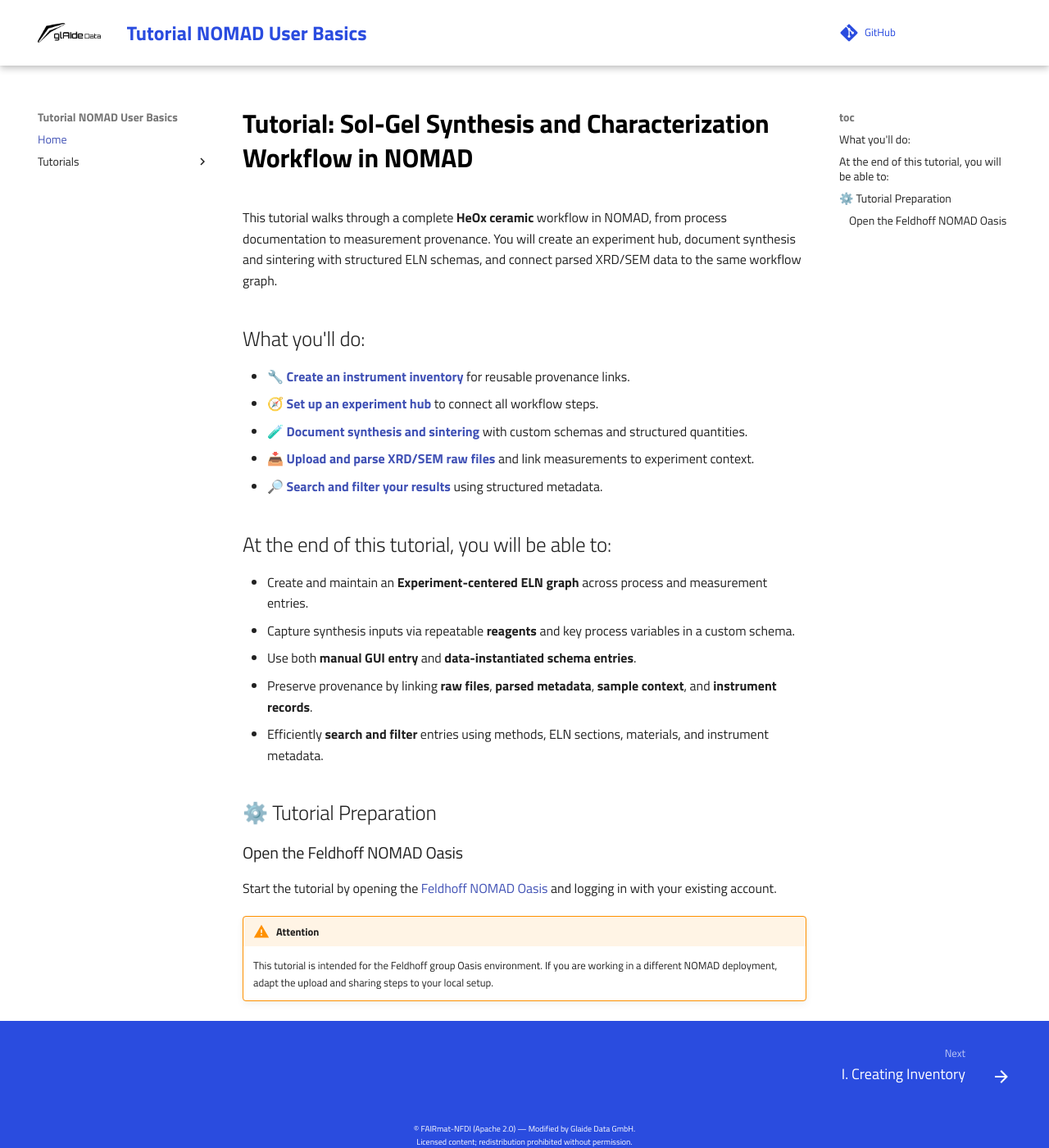
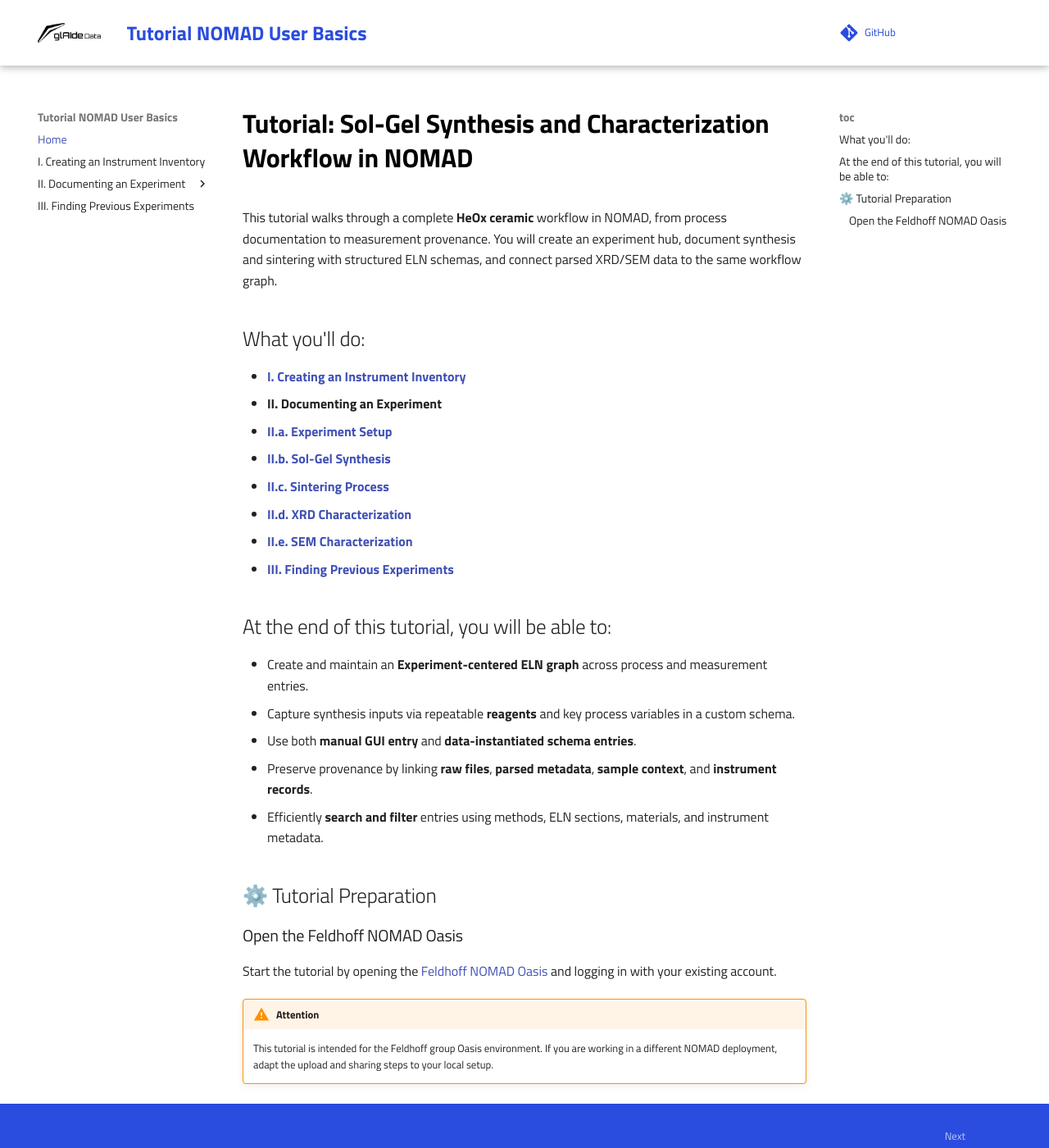
Before and after one commit to AK-Feldhoff-LUH/nomad-docs-ak-feldhoff, an MkDocs documentation site: the page built from docs/index.md, in a window 1280 px wide and 1400 px high. Shown: the whole window at 82% size. Built offline with MkDocs 1.6.1 and Material for MkDocs 9.7.7, drawn with Linux system fonts in a browser that asks for light colours; comment, search, counter and statistics services are not loaded; some of the changed text lies outside the part shown.

Commit message:
update nav naming

```diff
--- a/docs/index.md
+++ b/docs/index.md
@@ -4,11 +4,14 @@
 
 ## What you'll do:
 
-- 🔧 [**Create an instrument inventory**](01_inventory.md) for reusable provenance links.
-- 🧭 [**Set up an experiment hub**](02_experiment_substance.md) to connect all workflow steps.
-- 🧪 [**Document synthesis and sintering**](03_sol_gel_synthesis.md) with custom schemas and structured quantities.
-- 📥 [**Upload and parse XRD/SEM raw files**](05_xrd.md) and link measurements to experiment context.
-- 🔎 [**Search and filter your results**](07_finding_data.md) using structured metadata.
+- [**I. Creating an Instrument Inventory**](01_inventory.md)
+- **II. Documenting an Experiment**
+- [**II.a. Experiment Setup**](02_experiment_substance.md)
+- [**II.b. Sol-Gel Synthesis**](03_sol_gel_synthesis.md)
+- [**II.c. Sintering Process**](04_sintering_process.md)
+- [**II.d. XRD Characterization**](05_xrd.md)
+- [**II.e. SEM Characterization**](06_sem.md)
+- [**III. Finding Previous Experiments**](07_finding_data.md)
 
 ## At the end of this tutorial, you will be able to:
 - Create and maintain an **Experiment-centered ELN graph** across process and measurement entries.
--- a/mkdocs.yml
+++ b/mkdocs.yml
@@ -7,15 +7,14 @@
 
 nav:
   - Home: index.md
-  - Tutorials:
-    - I. Creating Inventory: 01_inventory.md
-    - II. Documenting Experiment:
-      - Experiment Setup: 02_experiment_substance.md
-      - a. Sol-Gel Synthesis: 03_sol_gel_synthesis.md
-      - b. Sintering Process: 04_sintering_process.md
-      - c. XRD Characterization: 05_xrd.md
-      - d. SEM Characterization: 06_sem.md
-    - III. Search and Find: 07_finding_data.md
+  - I. Creating an Instrument Inventory: 01_inventory.md
+  - II. Documenting an Experiment:
+    - a. Experiment Setup: 02_experiment_substance.md
+    - b. Sol-Gel Synthesis: 03_sol_gel_synthesis.md
+    - c. Sintering Process: 04_sintering_process.md
+    - d. XRD Characterization: 05_xrd.md
+    - e. SEM Characterization: 06_sem.md
+  - III. Finding Previous Experiments: 07_finding_data.md
 
 plugins:
  - search
```
